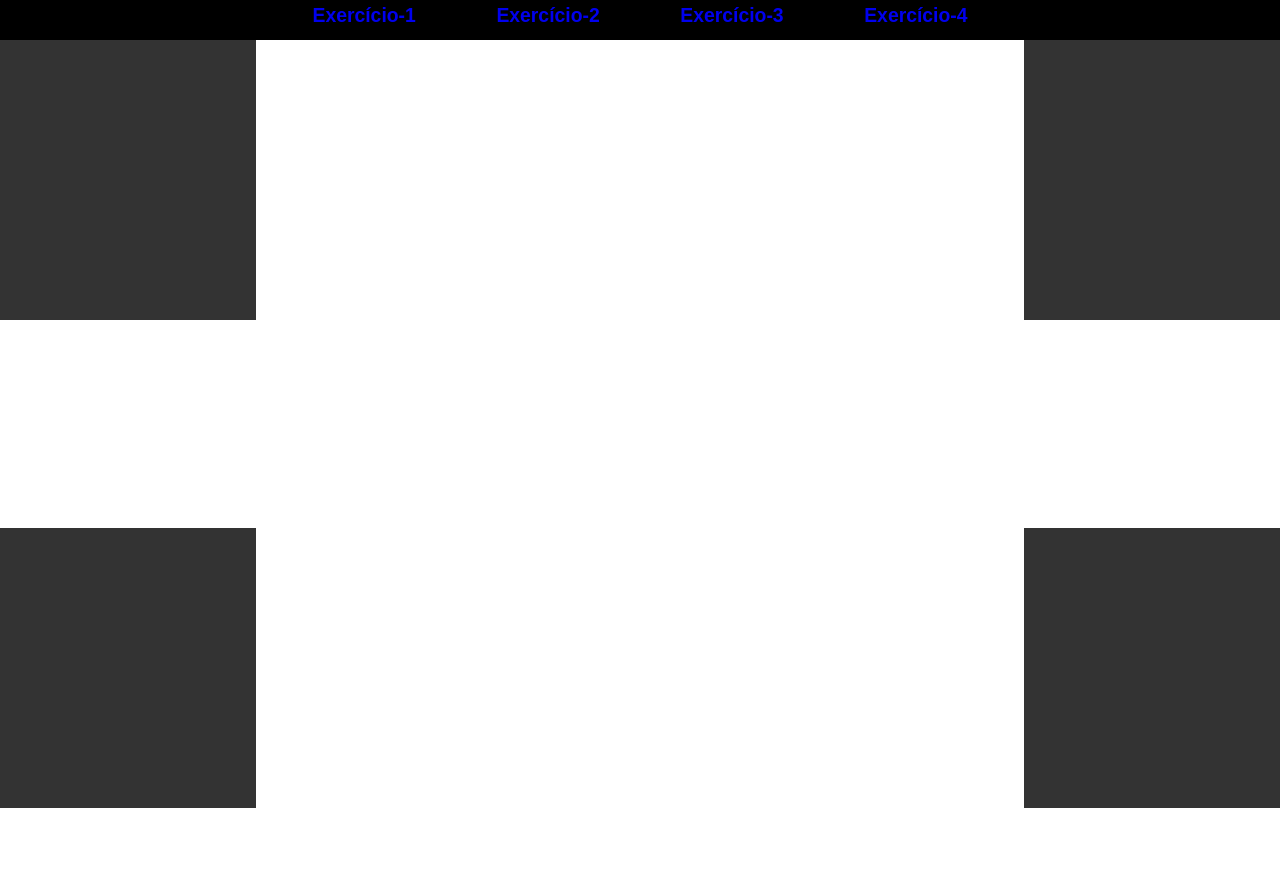
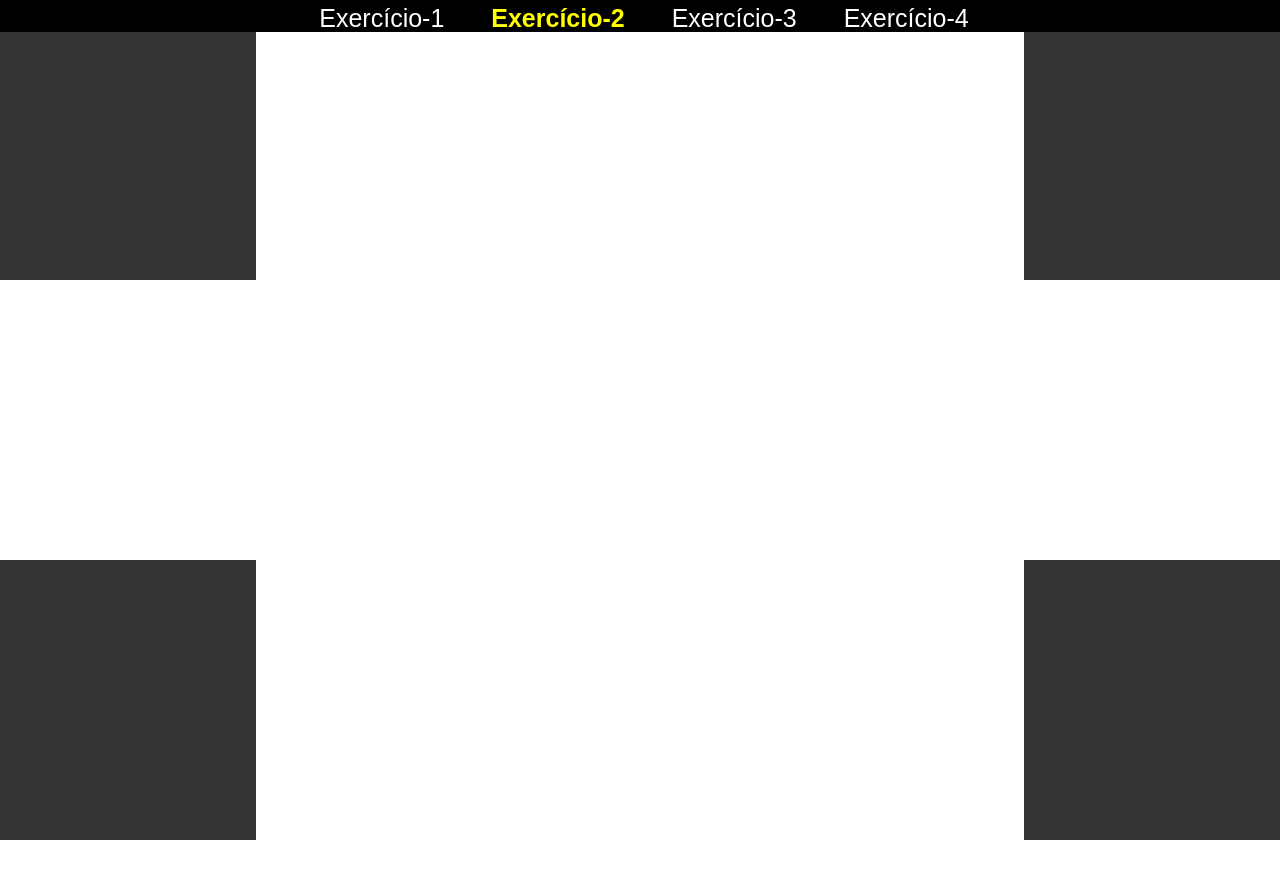
Before and after one commit to dbgheno/Positions-e-Floats, a plain HTML site: page exercicio-2.html in a window 1280 px wide. Drawn offline with Linux system fonts and the light colour scheme.

Commit message:
Aprimoramento do <header>

```diff
--- a/exercicio-2.html
+++ b/exercicio-2.html
@@ -10,13 +10,13 @@
 <body>
     <header>
         <nav>
-            <a href="./index.html" style="margin: 20px">Exercício-1</a>
-            <a href="./exercicio-2.html" style="margin: 20px">Exercício-2</a>
-            <a href="./exercicio-3.html" style="margin: 20px">Exercício-3</a>
-            <a href="./exercicio-4.html" style="margin: 20px">Exercício-4</a>
+            <a href="./index.html">Exercício-1</a>
+            <a href="./exercicio-2.html" style="color: yellow; font-weight: bold;">Exercício-2</a>
+            <a href="./exercicio-3.html">Exercício-3</a>
+            <a href="./exercicio-4.html">Exercício-4</a>
         </nav>
     </header>
-    <main>
+    <main class="ababa">
         <div class="floatsquares topleft"></div>
         <div class="floatsquares topright"></div>
         <div class="floatsquares bottomleft"></div>
--- a/novo-style.css
+++ b/novo-style.css
@@ -4,21 +4,23 @@
     padding: 0px;
     text-decoration: none;
     font-family: Arial, Helvetica, sans-serif;
-    font-size: 1.1rem;
-    overflow: hidden;
+    font-size: 1.25rem;
 }
 
 header {
     background-color: black;
     color: white;
-    font-weight: bold;
     text-align: center;
     word-spacing: 2rem;
     padding: 4px;
-    height: 4vh;
+    height: 3vh;
+    width: 100%;
+    position: fixed;
+    overflow: hidden;
 }
 
-a:visited {color: rgb(223, 160, 252)}
+a:visited {color: rgb(194, 193, 164)}
+a{color: inherit;}
 
 
 /* EXERCÍCIO 1 */
@@ -45,7 +47,7 @@ a:visited {color: rgb(223, 160, 252)}
     background-color: rgb(51, 51, 51);
     height: 35vh;
     width: 20vw;
-    margin: 0 0 26vh;
+    margin: 0 0 35vh;
 }
 
 .topleft {float: left;}
```
Also changed, not shown: exercicio-3.html (+4 -4 lines), exercicio-4.html (+4 -4 lines), index.html (+4 -4 lines).
